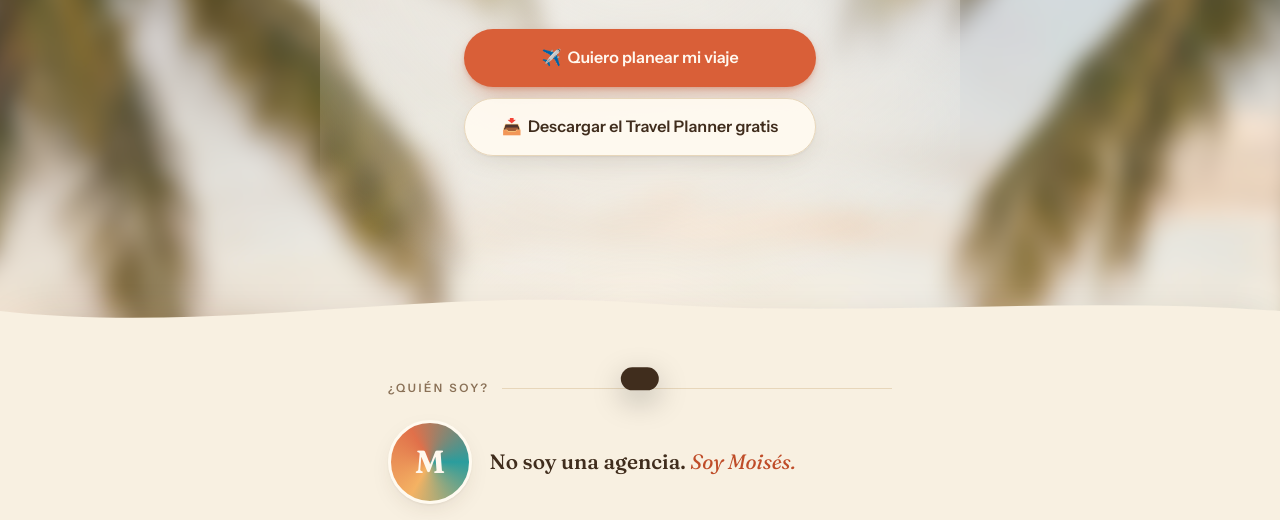
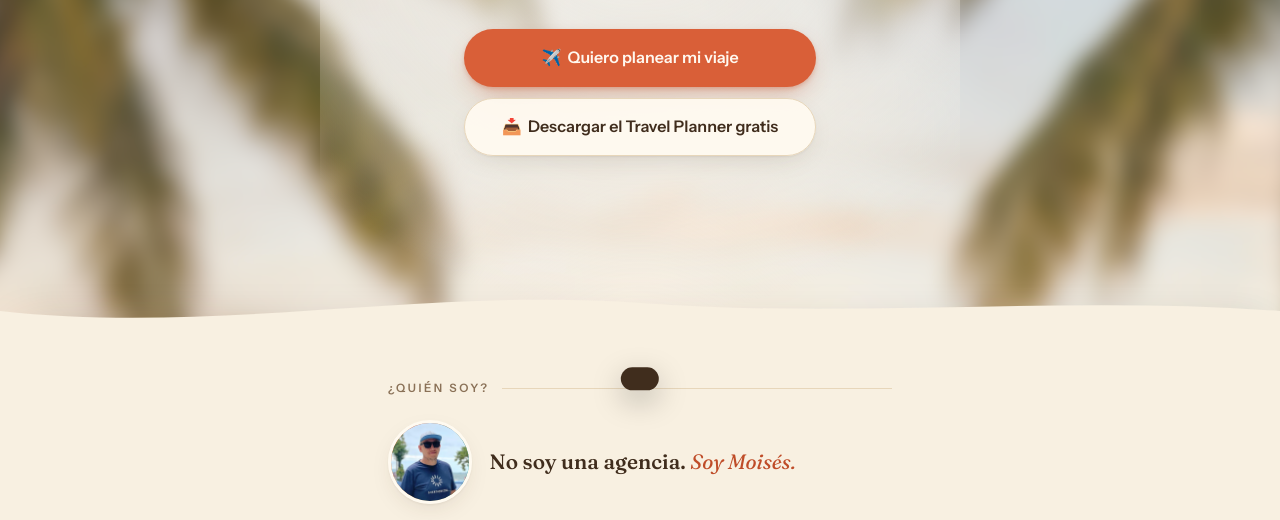
Before and after one commit to CovertSpecOps/codigo-caribe, a plain HTML site: page index.html in a window 1280 px wide. Shown: the part 419-939 px from the top of the page. Drawn offline with Linux system fonts and the light colour scheme.

Commit message:
Configura WhatsApp y foto de Moisés en la landing
Número wa.me activo en CTA y fallback del formulario. Avatar usa
recorte cuadrado de la foto (moises-avatar.jpg) para el círculo de 84px.

Co-Authored-By: Claude Fable 5 <noreply@anthropic.com>

```diff
--- a/index.html
+++ b/index.html
@@ -406,7 +406,7 @@
    ═══════════════════════════════════════════════════════════ */
 const CONFIG = {
   // Número de WhatsApp con código de país, solo dígitos. Ej: "50688887777"
-  WHATSAPP: "",
+  WHATSAPP: "50671032652",
   MENSAJE_WHATSAPP: "¡Hola Moisés! Vi tu página de Código Caribe y quiero planear mi viaje ✈️",
 
   // Correo donde llegan los mensajes del formulario (usa formsubmit.co,
@@ -414,7 +414,7 @@ const CONFIG = {
   CORREO_FORMULARIO: "",
 
   // Foto de Moisés (ej: "assets/moises.jpg"). Vacío = inicial "M".
-  FOTO: "",
+  FOTO: "assets/moises-avatar.jpg",
 
   LINKS: {
     // Redes sociales
```
Also changed, not shown: assets/moises-avatar.jpg (added), assets/moises.jpg (added).
